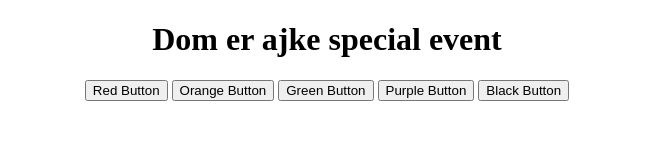
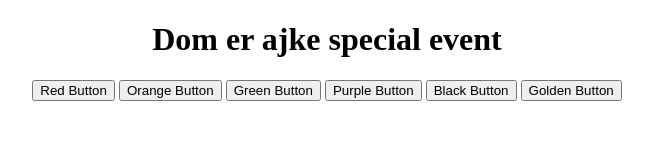
Before and after one commit to MahmudulHasan1211/integrate_JS, a plain HTML site: page js-dom-events.js/index.html in a window 1280 px wide. Shown: the whole page, without its empty margins (313-966 px from the left). Drawn offline with Linux system fonts and the light colour scheme.

Commit message:
the hero of adding eventlisten way is here

```diff
--- a/js-dom-events.js/index.html
+++ b/js-dom-events.js/index.html
@@ -27,6 +27,9 @@
 
     <button id="blackButton">Black Button </button>
 
+
+    <!-- kosom last  -->
+     <button id="rod">Golden Button</button>
     <!-- external js  -->
     <script src="./events/events.js"></script>
 
@@ -60,6 +63,11 @@
         BB.addEventListener('click', function(){
             document.body.style.backgroundColor = 'black'
         })
+
+        // kosom last
+        document.getElementById('rod').addEventListener('click', function(){
+            document.body.style.backgroundColor = '#FFD700'
+        })
     </script>
 </body>
 
```
Also changed, not shown: js-dom-events.js/events/events.js (+33 -1 lines).
